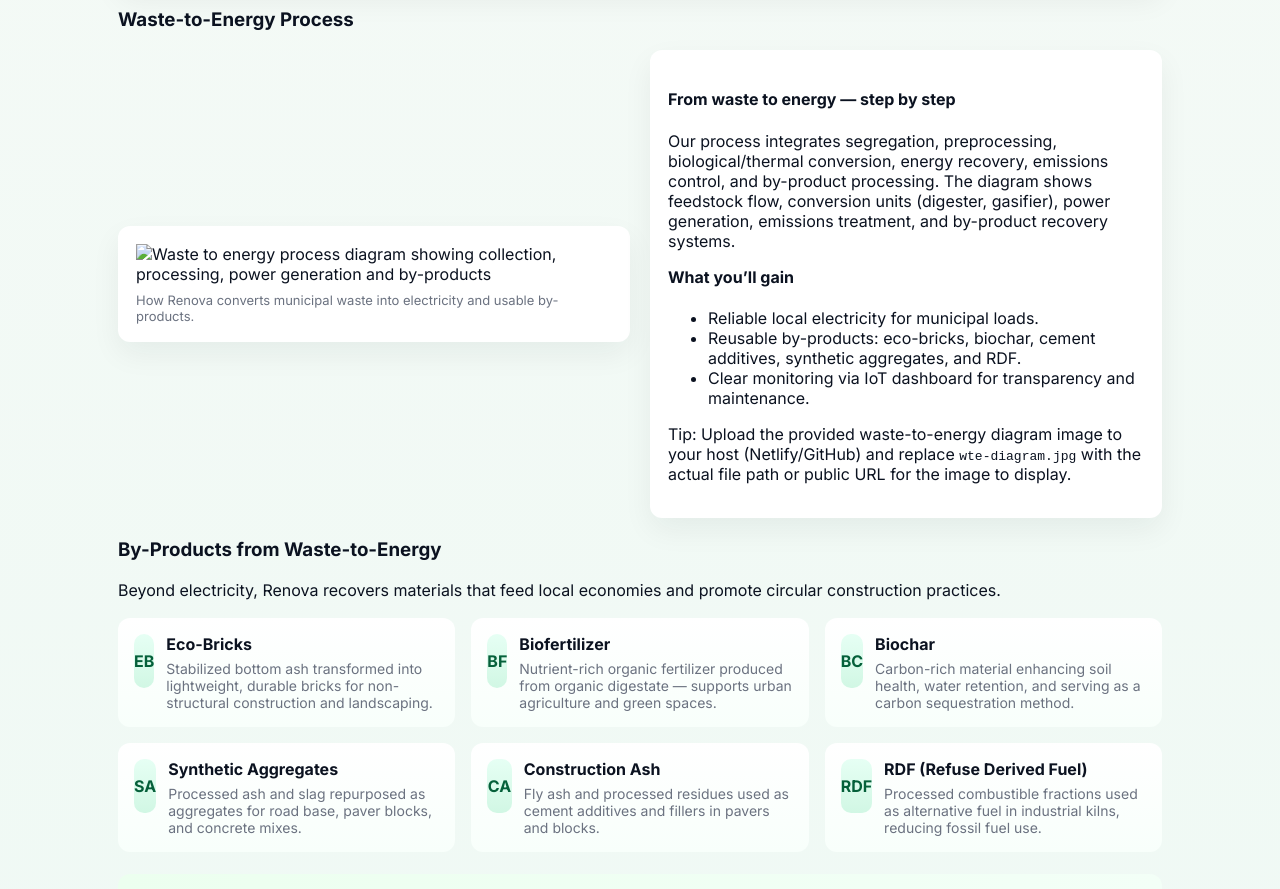
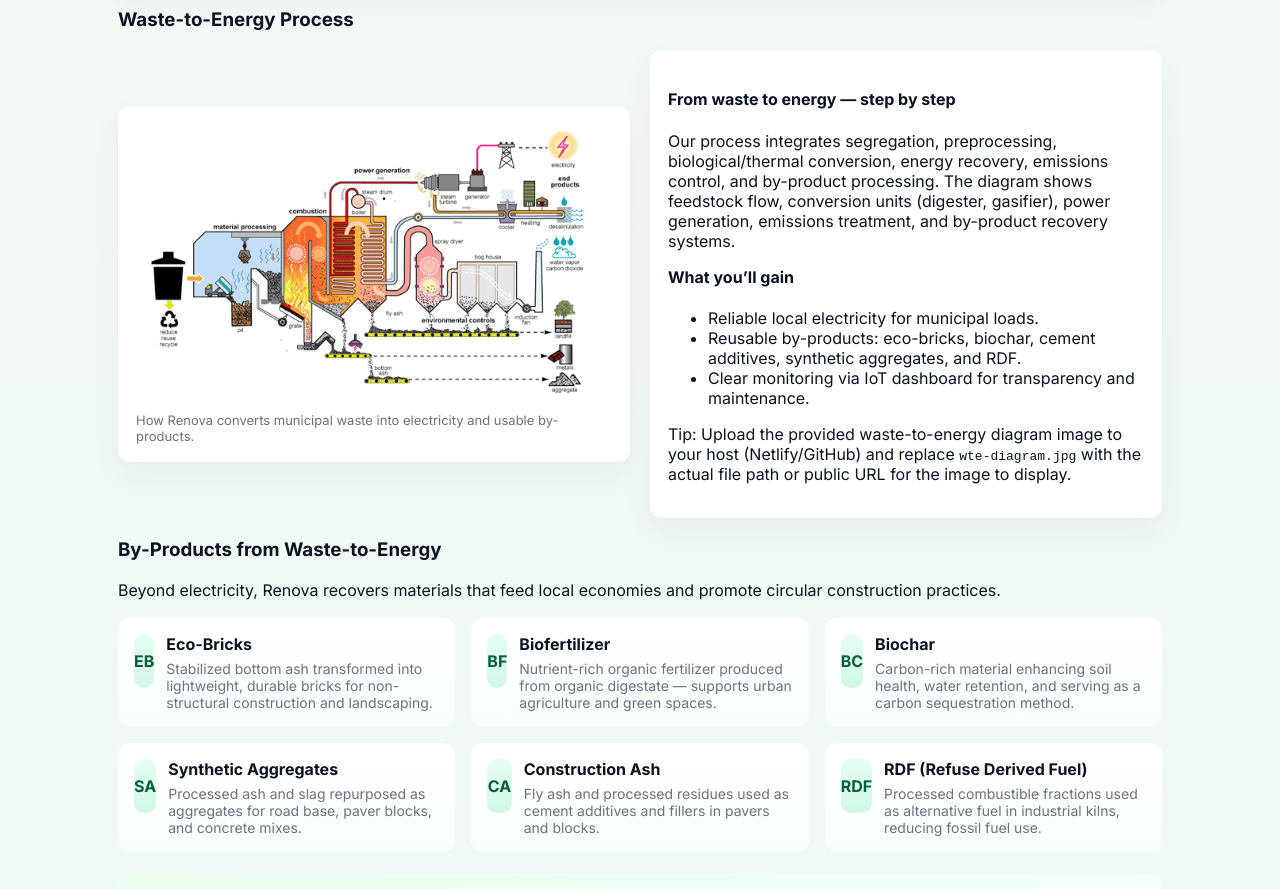
Before and after one commit to n210271-del/renova-website, a plain HTML site: page index.html in a window 1280 px wide. Shown: the part 860-1749 px from the top of the page. Drawn offline with Linux system fonts and the light colour scheme.

Commit message:
Update index.html

```diff
--- a/index.html
+++ b/index.html
@@ -127,7 +127,7 @@
         <div class="split">
           <div class="wte-img card">
             <!-- Replace the src value below with the actual image URL or local path after you upload the diagram image -->
-            <img src="wte-diagram.jpg" alt="Waste to energy process diagram showing collection, processing, power generation and by-products" />
+            <img src="wte-diagram.png" alt="Waste to energy process diagram showing collection, processing, power generation and by-products" />
             <div class="caption">How Renova converts municipal waste into electricity and usable by-products.</div>
           </div>
           <div>
```
